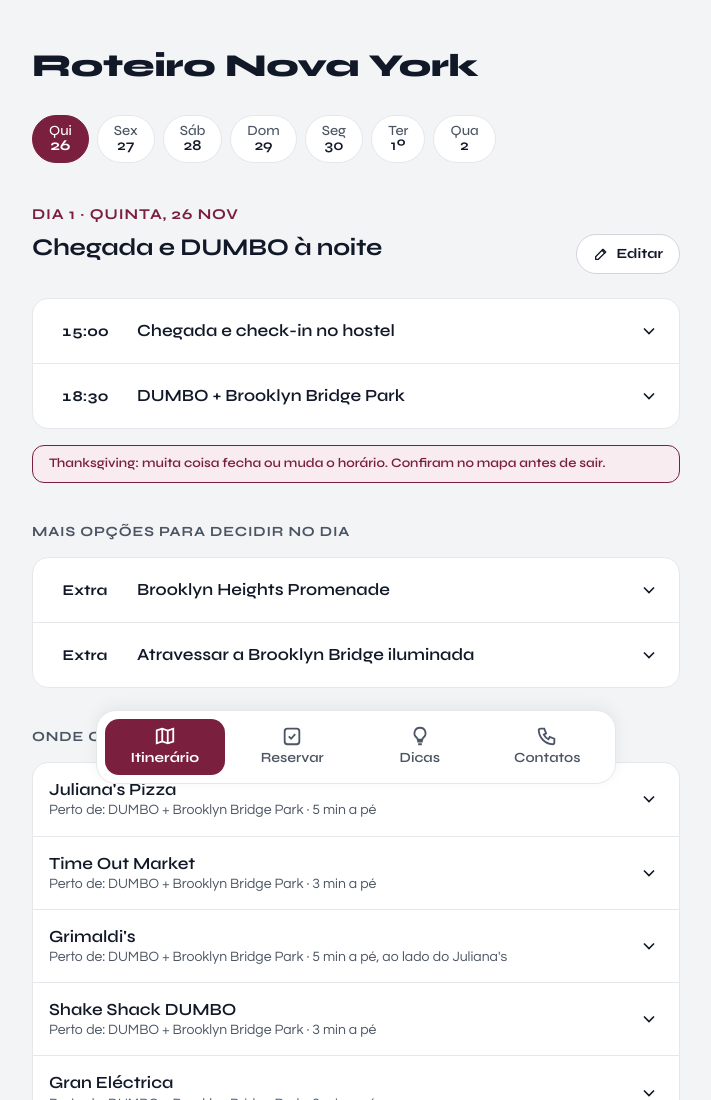
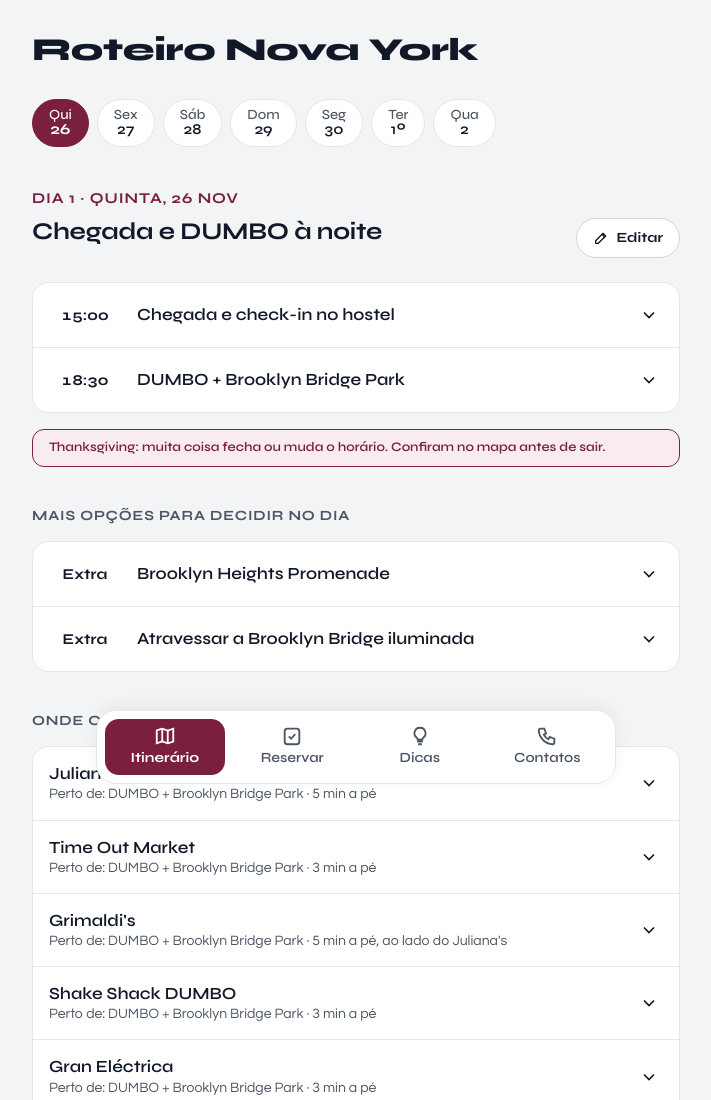
Before and after one commit to FernandaNardinn/roteiro-nova-york, a plain HTML site: page index.html in a window 1280 px wide. Shown: the top 1100 px of the page, without its empty margins (284-995 px from the left). Drawn offline with Linux system fonts and the light colour scheme.

Commit message:
Topo com 32px de espaço
Co-Authored-By: Claude Opus 5.5 <noreply@anthropic.com>
Claude-Session: https://claude.ai/code/session_01Cg8F3ybva4AZjRd27JXgAA

```diff
--- a/index.html
+++ b/index.html
@@ -324,7 +324,7 @@ details.row>summary .t{width:100%;box-sizing:border-box;padding:0 8px;white-spac
 .daynote{margin-top:16px}
 
 /* Mais respiro no topo e ao redor do título */
-header.wrap{padding-top:calc(48px + env(safe-area-inset-top));padding-bottom:24px}
+header.wrap{padding-top:calc(32px + env(safe-area-inset-top));padding-bottom:24px}
 
 /* Só centraliza o número embaixo do nome do dia; espaçamentos iguais */
 .tab{text-align:center}
```
